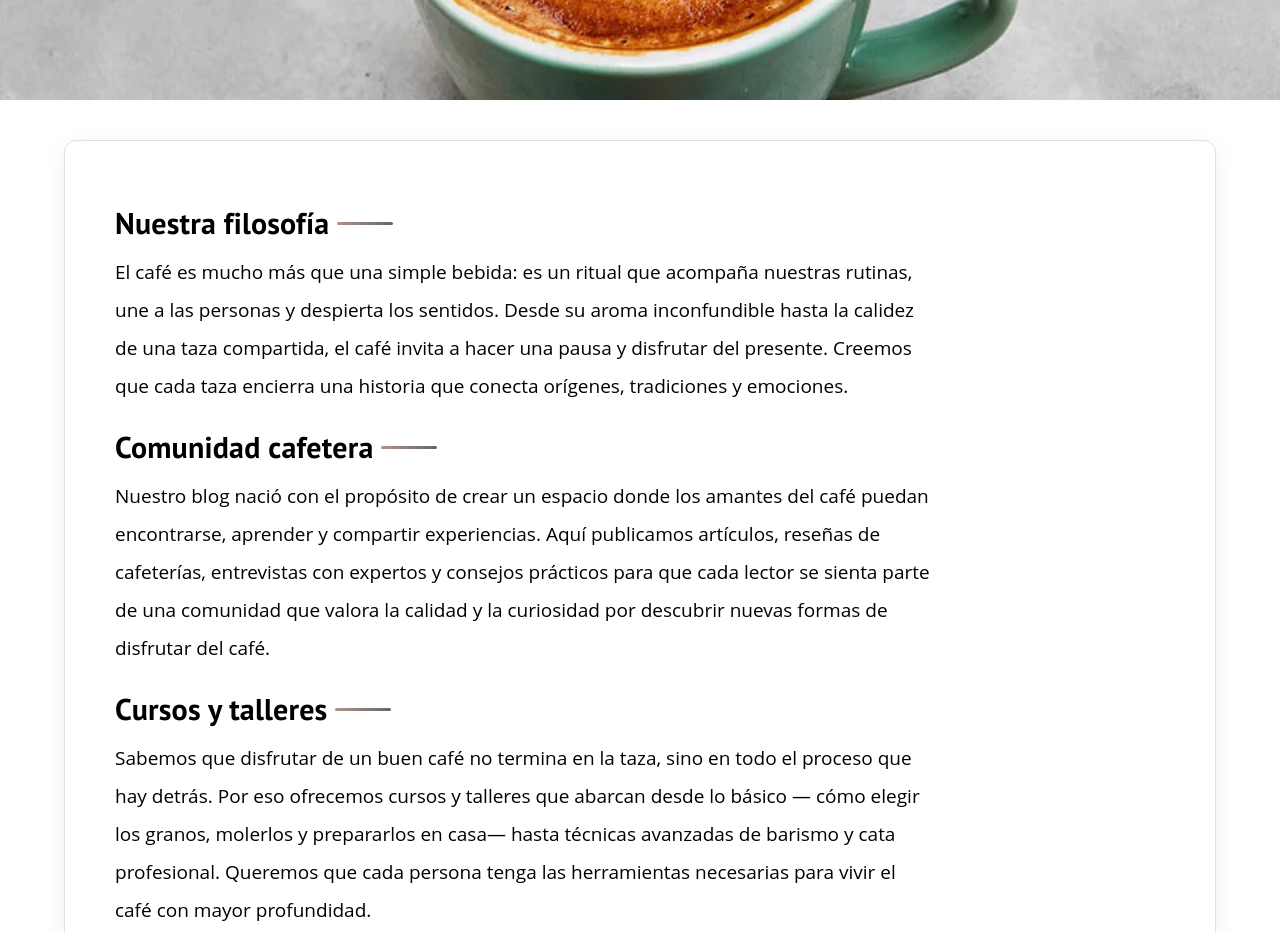
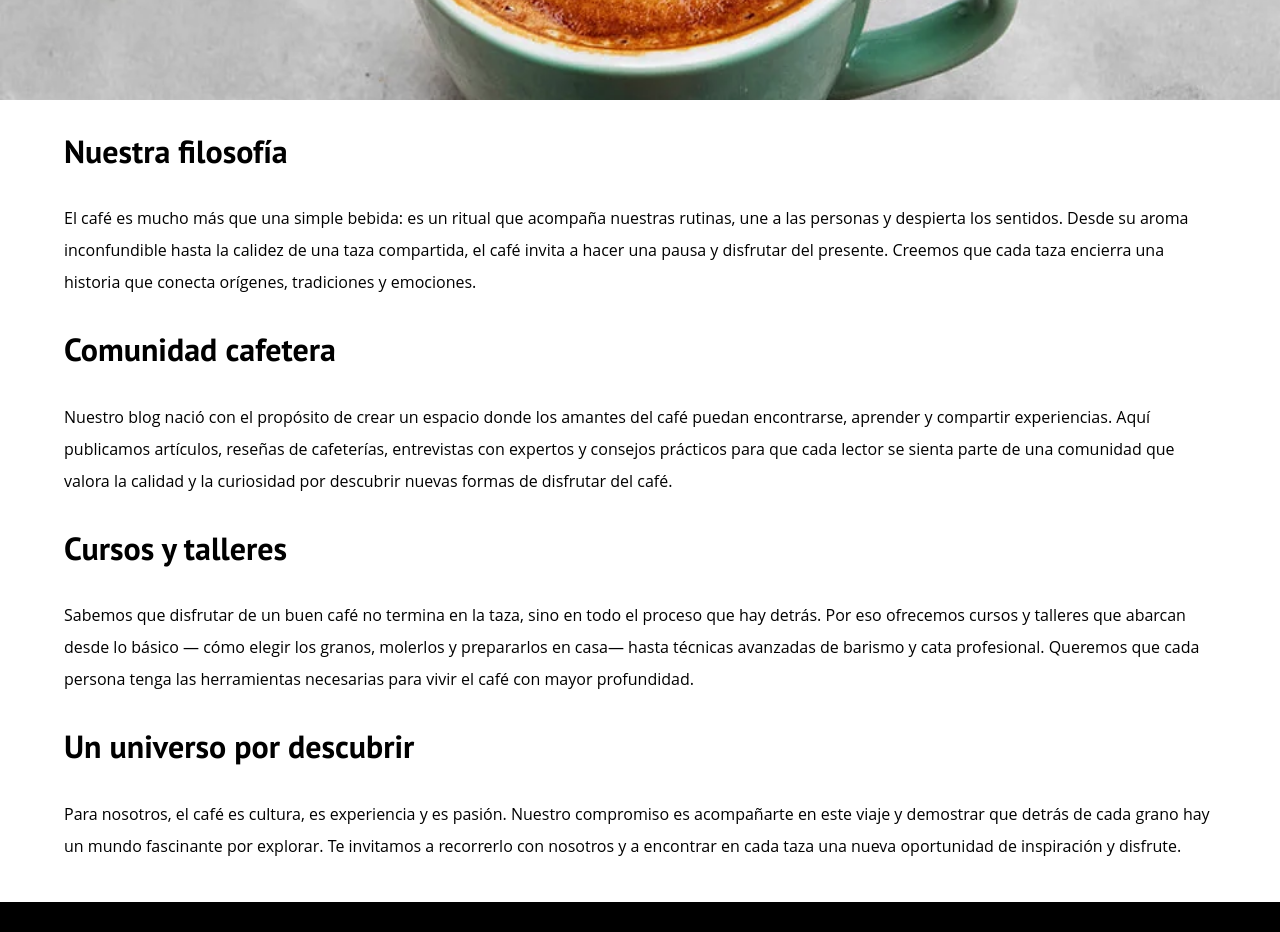
Before and after one commit to ignacioDorigo/blog-de-cafe, a plain HTML site: page entrada.html in a window 1280 px wide. Shown: the part 1060-1992 px from the top of the page. Drawn offline with Linux system fonts and the light colour scheme.

Commit message:
fotos dif medidas

```diff
--- a/css/styles.css
+++ b/css/styles.css
@@ -410,75 +410,3 @@ ul {
         --h: 40vh;
     }
 }
-
-/* ====== Estilos modernos para la sección de texto ====== */
-.entrada__texto {
-    --accent: var(--primario);
-    background: var(--blanco);
-    border: 1px solid var(--grisClaro);
-    border-radius: 1.2rem;
-    box-shadow: 0 6px 24px rgba(0, 0, 0, .06);
-    padding: 3rem 2rem;
-    margin-block: 4rem;
-}
-
-/* Mejor tipografía y ritmo vertical */
-.entrada__texto p {
-    font-size: 1.8rem;
-    line-height: 1.9;
-    max-width: 75ch;
-    /* ancho de lectura cómodo */
-    margin: 1.2rem 0 0;
-    text-wrap: pretty;
-}
-
-/* Subtítulos con acento moderno */
-.entrada__texto h3 {
-    font-weight: 700;
-    font-size: clamp(2.2rem, 2vw + 1rem, 3rem);
-    letter-spacing: .2px;
-    margin: 2.4rem 0 .8rem;
-    display: inline-flex;
-    align-items: center;
-    gap: .8rem;
-    text-wrap: balance;
-    /* evita saltos feos en títulos largos */
-}
-
-.entrada__texto h3::after {
-    content: "";
-    display: block;
-    width: 56px;
-    height: 3px;
-    border-radius: 2px;
-    background: linear-gradient(90deg, var(--accent), #000000);
-    opacity: .6;
-}
-
-/* Espaciados más finos entre título y primer párrafo */
-.entrada__texto h3+p {
-    margin-top: .4rem;
-}
-
-/* Responsivo: tipografía un poco más grande en pantallas amplias */
-@media (min-width: 992px) {
-    .entrada__texto {
-        padding: 4rem 5rem;
-    }
-
-    .entrada__texto p {
-        font-size: 1.9rem;
-        line-height: 2;
-    }
-}
-
-/* Modo oscuro opcional si alguna vez lo activás por clase en <body> */
-body.dark .entrada__texto {
-    background: #111;
-    border-color: #222;
-    box-shadow: 0 6px 24px rgba(0, 0, 0, .4);
-}
-
-body.dark .entrada__texto h3::after {
-    opacity: .9;
-}
```
Also changed, not shown: img/entrada-1200.webp (added), img/entrada-1920.webp (added), img/entrada-768.webp (added).
